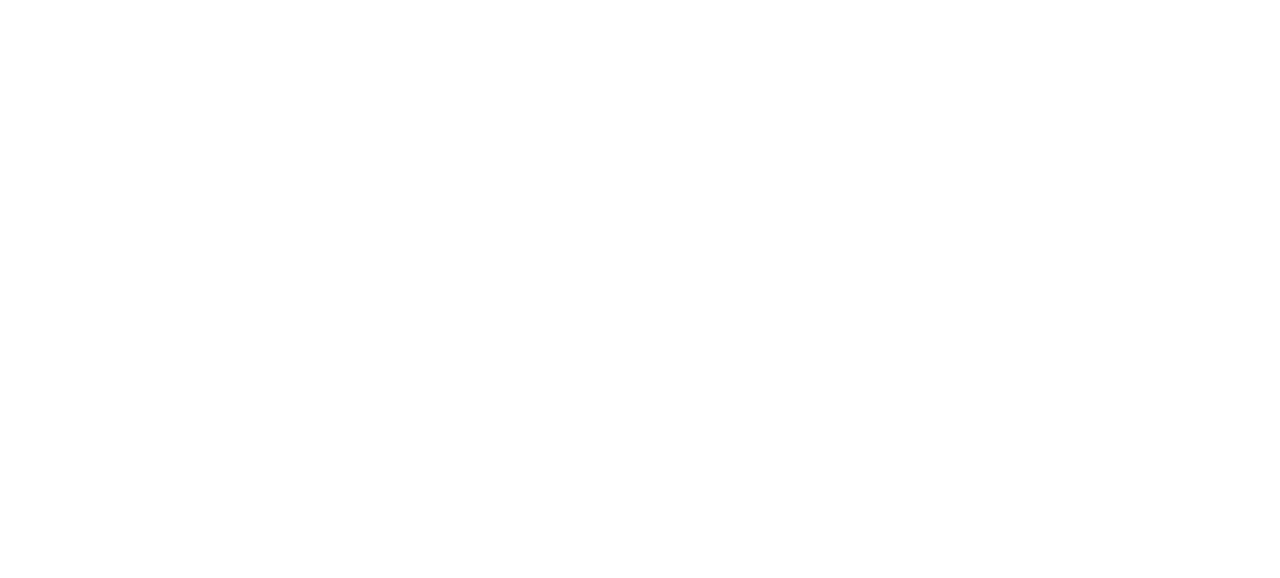
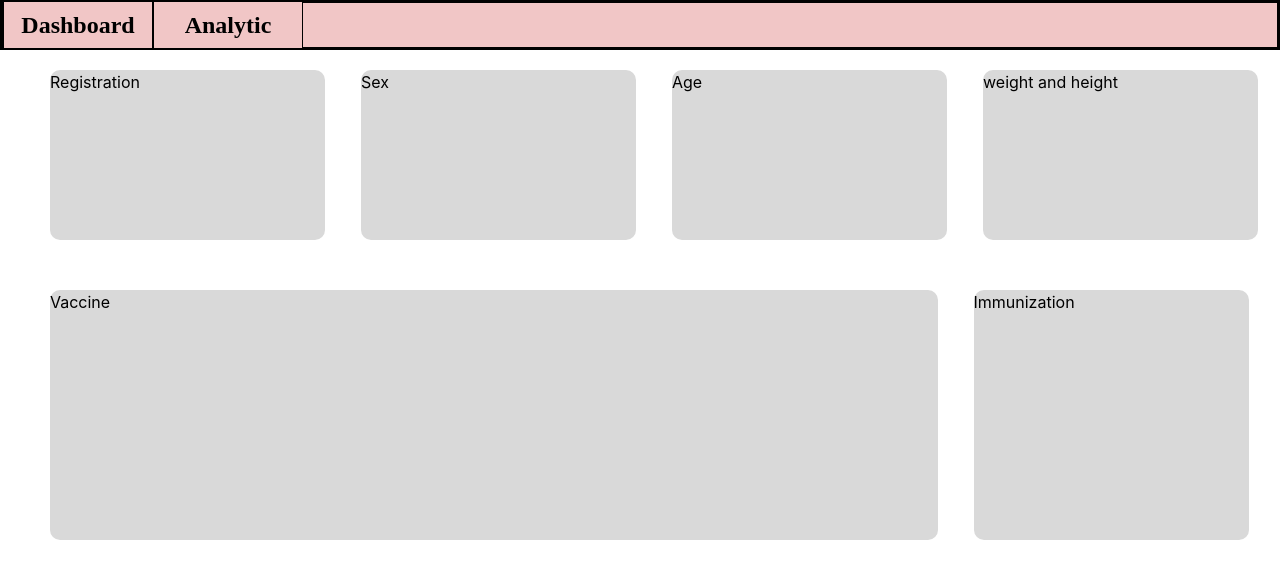
Before and after one commit to Wanderboy007/immunization, a React (Create React App) app: page /analytic in a window 1280 px wide. Shown: the top 578 px of the page. Built offline with nearby package versions, Linux system fonts and the light colour scheme.

Commit message:
analytic page design

```diff
--- a/package.json
+++ b/package.json
@@ -12,7 +12,7 @@
     "react-dom": "^18.2.0",
     "react-redux": "^8.1.2",
     "react-router-dom": "^6.15.0",
-    "react-scripts": "5.0.1",
+    "react-scripts": "^5.0.1",
     "web-vitals": "^2.1.4"
   },
   "scripts": {
--- a/src/pages/Analytics/Analytic.jsx
+++ b/src/pages/Analytics/Analytic.jsx
@@ -1,7 +1,41 @@
 import React from "react";
+import Navbar from "../Navbar/Navbar";
+import "./analytic.css";
 
 const Analytic = () => {
-  return <div></div>;
+  return (
+    <>
+
+    <div className="vaccine">
+    <Navbar/>
+      <div className="top-4">
+     <div className="registration-block">
+       <h6>Registration</h6>
+     </div>
+     <div className="sex-block">
+     <h6>Sex</h6>
+     </div>
+     <div className="age-block">
+     <h6>Age</h6>
+     </div>
+     <div className="wght-block">
+     <h6>weight and height</h6>
+     </div>
+     </div>
+
+
+<div className="bottom-2">
+     <div className="vaccine-block">
+     <h6>Vaccine</h6>
+     </div>
+     <div className="immunized-block">
+     <h6>Immunization</h6>
+     </div>
+     </div>
+
+     </div>
+    </>
+  );
 };
 
 export default Analytic;
--- a/src/pages/Analytics/analytic.css
+++ b/src/pages/Analytics/analytic.css
@@ -0,0 +1,88 @@
+.vaccine{
+    background-color: white;
+  height: 100vh;
+  width: 100%;
+}
+.registration-block{
+    margin-top: 20px;
+background-color: rgba(217, 217, 217, 1);
+display: block;
+height: 170px;
+width: 22%;
+align-items: center;
+border-style: solid;
+border-radius: 10px;
+margin-left: 20px;
+}
+.sex-block{
+    margin-top: 20px;
+background-color: rgba(217, 217, 217, 1);
+display: block;
+height: 170px;
+width: 22%;
+align-items: center;
+border-style: solid;
+border-radius: 10px;
+margin-left: 20px;
+}
+.age-block{
+    margin-top: 20px;
+background-color: rgba(217, 217, 217, 1);
+display: block;
+height: 170px;
+width: 22%;
+align-items: center;
+border-style: solid;
+border-radius: 10px;
+margin-left: 20px;
+}
+.wght-block{
+    margin-top: 20px;
+background-color: rgba(217, 217, 217, 1);
+display: block;
+height: 170px;
+width: 22%;
+align-items: center;
+border-style: solid;
+border-radius: 10px;
+margin-left: 20px;
+}
+.vaccine-block{
+    margin-top: 20px;
+background-color: rgba(217, 217, 217, 1);
+display: block;
+height: 250px;
+width: 71%;
+align-items: center;
+border-style: solid;
+border-radius: 10px;
+margin-left: 20px;
+}
+.immunized-block{
+    margin-top: 20px;
+    background-color: rgba(217, 217, 217, 1);
+    display: block;
+    height: 250px;
+    width: 22%;
+    align-items: center;
+    border-style: solid;
+    border-radius: 10px;
+    margin-left: 20px;
+}
+.top-4{
+    display: flex;
+    flex-direction: row;
+    justify-content: flex-start;
+    align-items: center;
+    gap: 1rem;
+    margin-left: 30px;
+}
+.bottom-2{
+    display: flex;
+    flex-direction: row;
+    justify-content: flex-start;
+    align-items: center;
+    gap: 1rem;
+    margin-left: 30px;
+    margin-top: 30px;
+}
--- a/src/pages/Navbar/Navbar.jsx
+++ b/src/pages/Navbar/Navbar.jsx
@@ -5,10 +5,10 @@ import "./navbar.css";
 const Navbar = () => {
   return (
     <>
-      <nav>
+      <nav className="navbar-bg">
         <ul className="navbar_ul">
-          <li className="navbar_li">
-            <Link to="/dashbord">Dashbord</Link>
+          <li className="navbar_li" >
+            <Link to="/dashbord">Dashboard</Link>
           </li>
           <li className="navbar_li">
             <Link to="/analytic">Analytic</Link>
--- a/src/pages/Navbar/navbar.css
+++ b/src/pages/Navbar/navbar.css
@@ -1,9 +1,33 @@
 .navbar_ul{
     display: flex;
     list-style: none;
-    gap:2rem;
+    justify-content: center;
+    align-items: center;
 }
-
-/* .navbar_li{
-    textDecoration: none;
-} */
+.navbar-bg{
+    background-color: rgba(241, 198, 198, 1);
+    width:100%;
+    height: 50px;
+    display: flex;
+    flex-direction: row;
+    justify-content: flex-start;
+    align-items: center;
+    border-style: solid;
+    border-color: black;
+    border-width: 3px;
+}
+.navbar_li{
+background: #F1C6C6;
+border: 1px solid #000000;
+height: 48px;
+width: 150px;
+display: flex;
+align-items: center;
+justify-content: center;
+font-family: 'Times New Roman', serif;
+font-size: 24px;
+font-weight: 650;
+}
+.navbar_li:hover{
+    background: rgba(255, 136, 136, 1);
+}
```
Also changed, not shown: src/source/vaccine.png (added), 1 other file (tests, documents, lock files or other folders).
